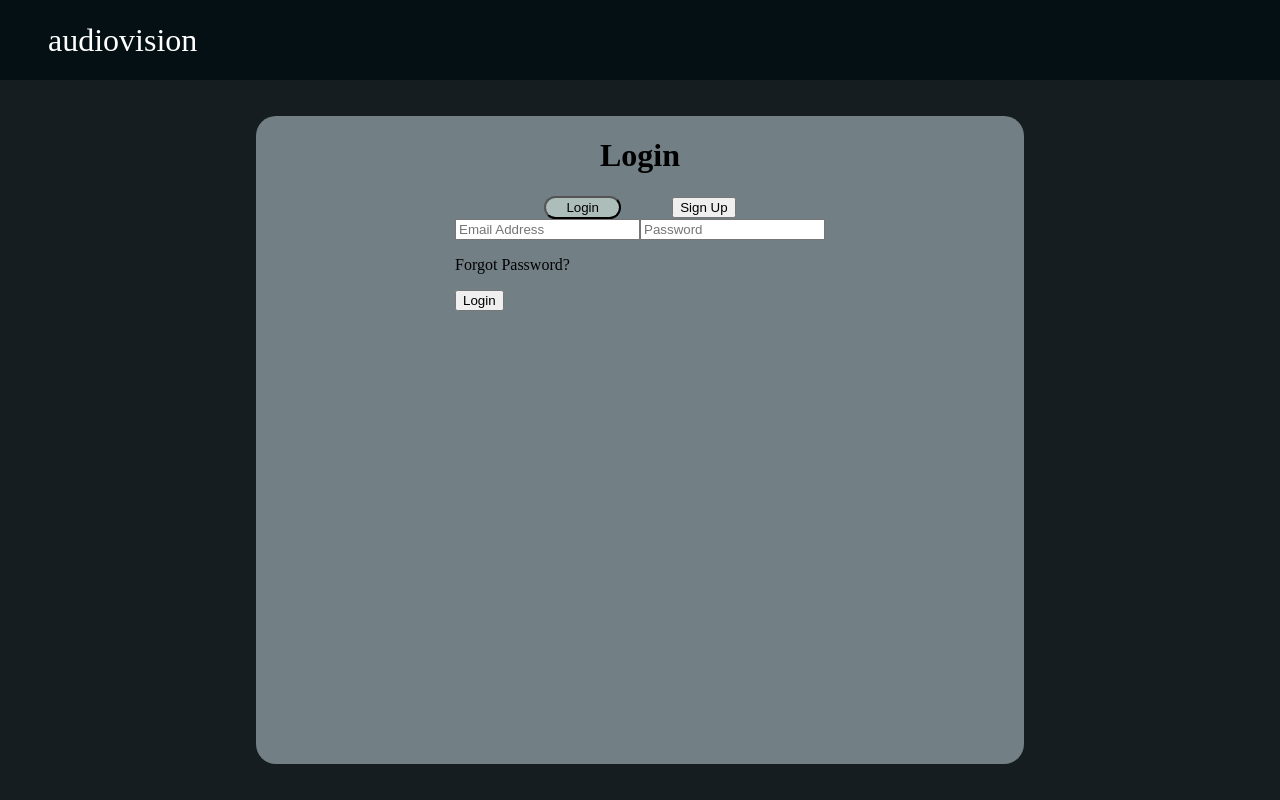
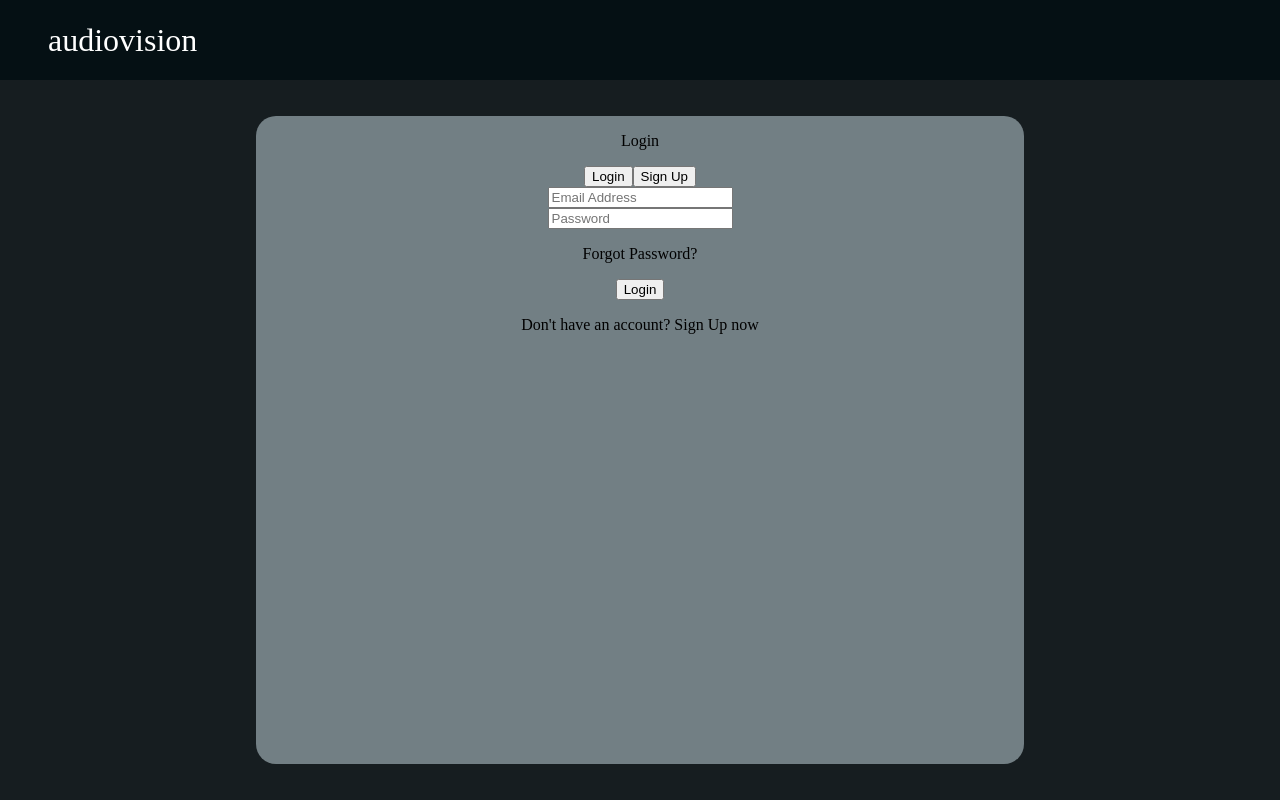
Before and after one commit to poke8014/CS161, a React (Create React App) app in the folder dev/: page /login in a window 1280 px wide. Built offline with nearby package versions, Linux system fonts and the light colour scheme.

Commit message:
Added more elements to the login page

```diff
--- a/dev/src/pages/loginPage/LoginPage.js
+++ b/dev/src/pages/loginPage/LoginPage.js
@@ -9,19 +9,18 @@ export default function LoginPage(){
                 showLoginButton={false}
             />
             <div className="login-signup-container">
-                <div className="login-signup-box">
-                    <h1>Login</h1>
+                <form className="login-signup-box" method="get">
+                    <p className="form-type">Login</p>
                     <div className="login-signup-buttons">
-                        <button className="login-button">Login</button>
-                        <button className="signup-button">Sign Up</button>
+                        <button className="login-button-form">Login</button>
+                        <button className="signup-button-form">Sign Up</button>
                     </div>
-                    <form>
-                        <input type={"text"} placeholder="Email Address" />
-                        <input type={"text"} placeholder="Password" />
-                        <p>Forgot Password?</p>
-                        <input type={"submit"}  value="Login"/>
-                    </form>
-                </div>
+                    <input type={"text"} placeholder="Email Address" />
+                    <input type={"text"} placeholder="Password" />
+                    <p>Forgot Password?</p>
+                    <input type={"submit"}  value="Login"/>
+                    <p>Don't have an account? Sign Up now</p>
+                </form>
             </div>
         </div>
     )
```
